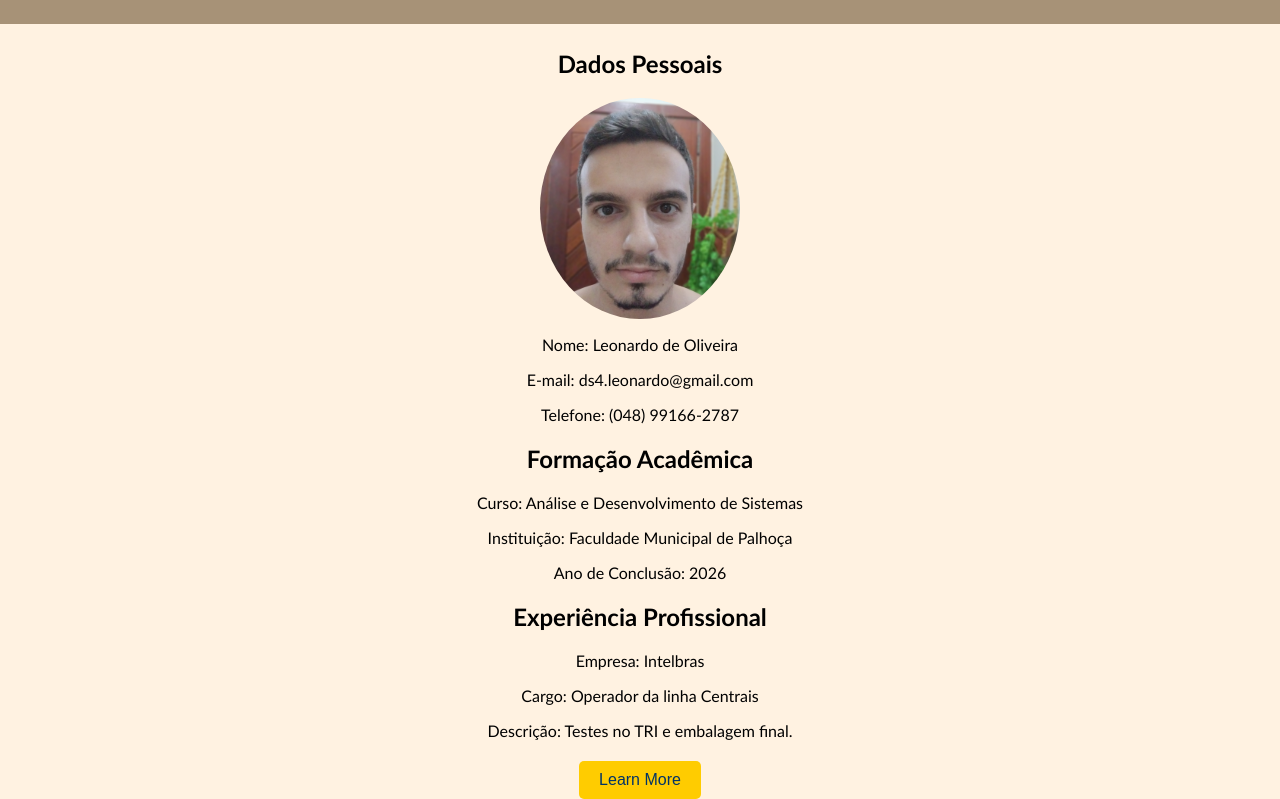
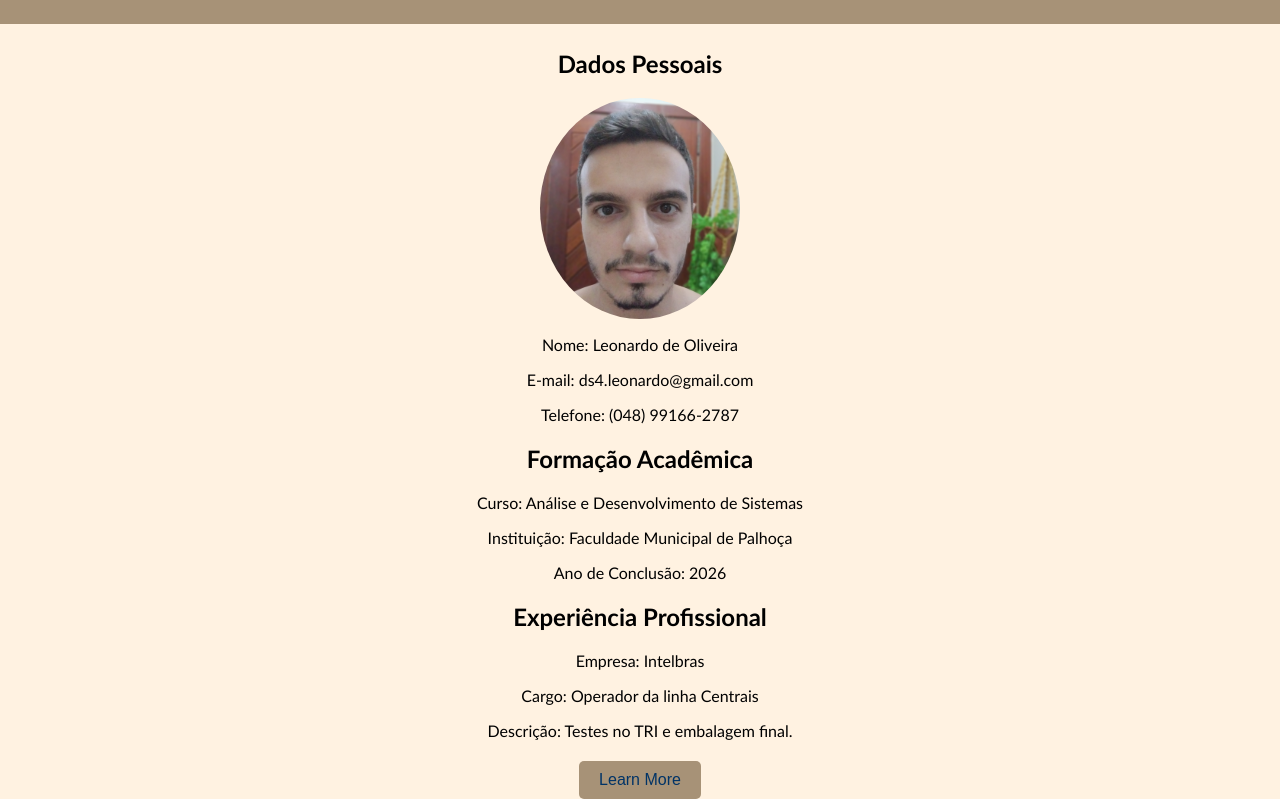
Before and after one commit to Leods4/W1_Cur_Av3, a plain HTML site: page index.html in a window 1280 px wide. In both pictures the pointer is over the button "Learn More". Shown: the part 68-867 px from the top of the page. Drawn offline with Linux system fonts and the light colour scheme.

Commit message:
Update index.html

```diff
--- a/index.html
+++ b/index.html
@@ -51,7 +51,7 @@
 }
 
 .styled-button:hover {
-    background-color: #ffcc00;
+    background-color: #A79277;
     color: #003366;
 }
 
```
